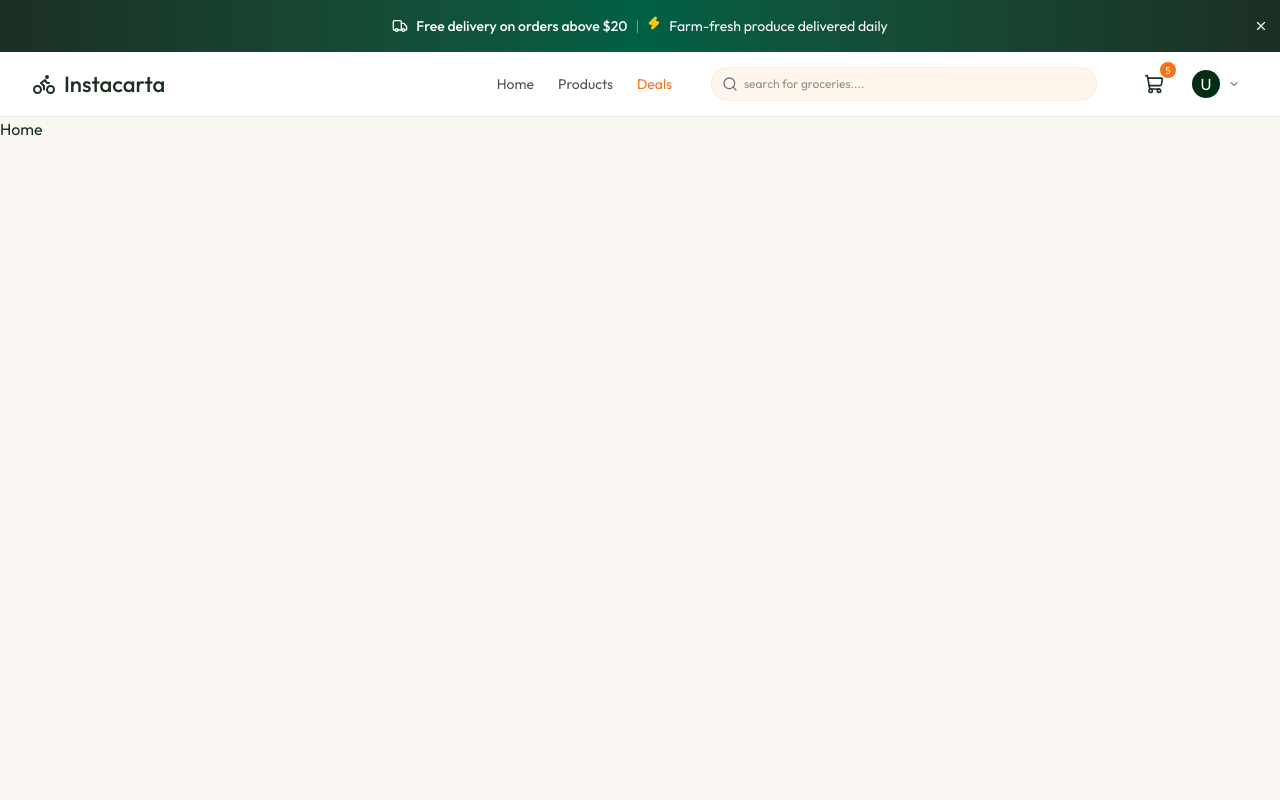
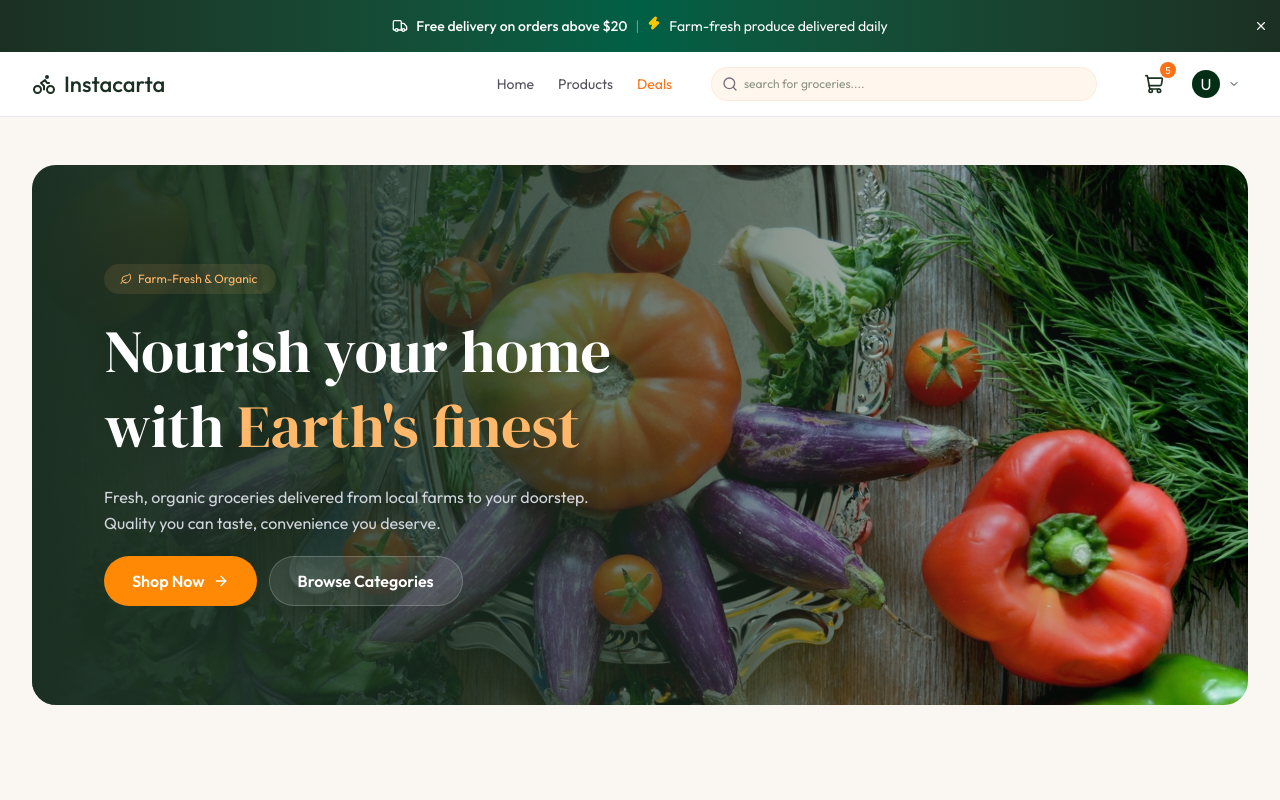
Before and after one commit to haseeb318/Grocery-Delivery-, a React (Vite) app in the folder client/: page / in a window 1280 px wide. Shown: the top 800 px of the page. Built offline with nearby package versions, Linux system fonts and the light colour scheme.

Commit message:
hero section added

```diff
--- /dev/null
+++ b/client/src/components/Home/Hero.tsx
@@ -0,0 +1,54 @@
+import { ArrowRightIcon, LeafIcon } from "lucide-react";
+import herobg from "../../assets/hero_bg.jpeg";
+import { Link } from "react-router-dom";
+
+function Hero() {
+  return (
+    <section className="relative">
+      {/* shadow div */}
+      <div className="absolute inset-0 z-10  bg-linear-to-r from-app-green via-app-green/65 to-transparent pointer-events-none rounded-3xl"></div>
+      <div
+        className="min-h-135 rounded-3xl flex items-center  bg-cover"
+        style={{ backgroundImage: `url(${herobg})` }}
+      >
+        <div className="p-8 py-20 gap-5 relative z-20">
+          <div className="flex flex-col md:pl-10 sm:w-full md:w-xl gap-5">
+            <div className="w-43 bg-[#FFB86A1A] flex items-center pl-4 py-1.5 gap-1.5 rounded-2xl">
+              <LeafIcon className="text-[#FFB86A]" size={12} />
+              <span className="text-[#FFB86A] text-[12px]">
+                Farm-Fresh & Organic
+              </span>
+            </div>
+
+            <p className="font-serif text-[60px] leading-18.75 font-normal text-white">
+              Nourish your home with
+              <span className="text-[#FFB86A]"> Earth's finest</span>
+            </p>
+
+            <p className="font-sans text-gray-300 font-normal leading-6.5">
+              Fresh, organic groceries delivered from local farms to your
+              doorstep. Quality you can taste, convenience you deserve.
+            </p>
+            {/* buttons */}
+            <div className="flex flex-col gap-3 md:flex-row">
+              <Link
+                to="/products"
+                className="px-7 py-3 bg-orange-400 text-white font-semibold rounded-full hover:bg-orange-500 transition-all flex-center gap-2 active:scale-[0.98]"
+              >
+                Shop Now <ArrowRightIcon className="size-4" />
+              </Link>
+              <Link
+                to="/products"
+                className="px-7 py-3 bg-white/10 text-white font-semibold rounded-full hover:bg-white/20 transition-all border border-white/20 text-center"
+              >
+                Browse Categories
+              </Link>
+            </div>
+          </div>
+        </div>
+      </div>
+    </section>
+  );
+}
+
+export default Hero;
--- a/client/src/pages/Home.tsx
+++ b/client/src/pages/Home.tsx
@@ -1,5 +1,11 @@
+import Hero from "../components/Home/Hero";
+
 function Home() {
-  return <div>Home</div>;
+  return (
+    <div className="min-h-screen max-w-7xl mx-auto px-4 sm:px-6 lg:px-8 py-12">
+      <Hero />
+    </div>
+  );
 }
 
 export default Home;
```
